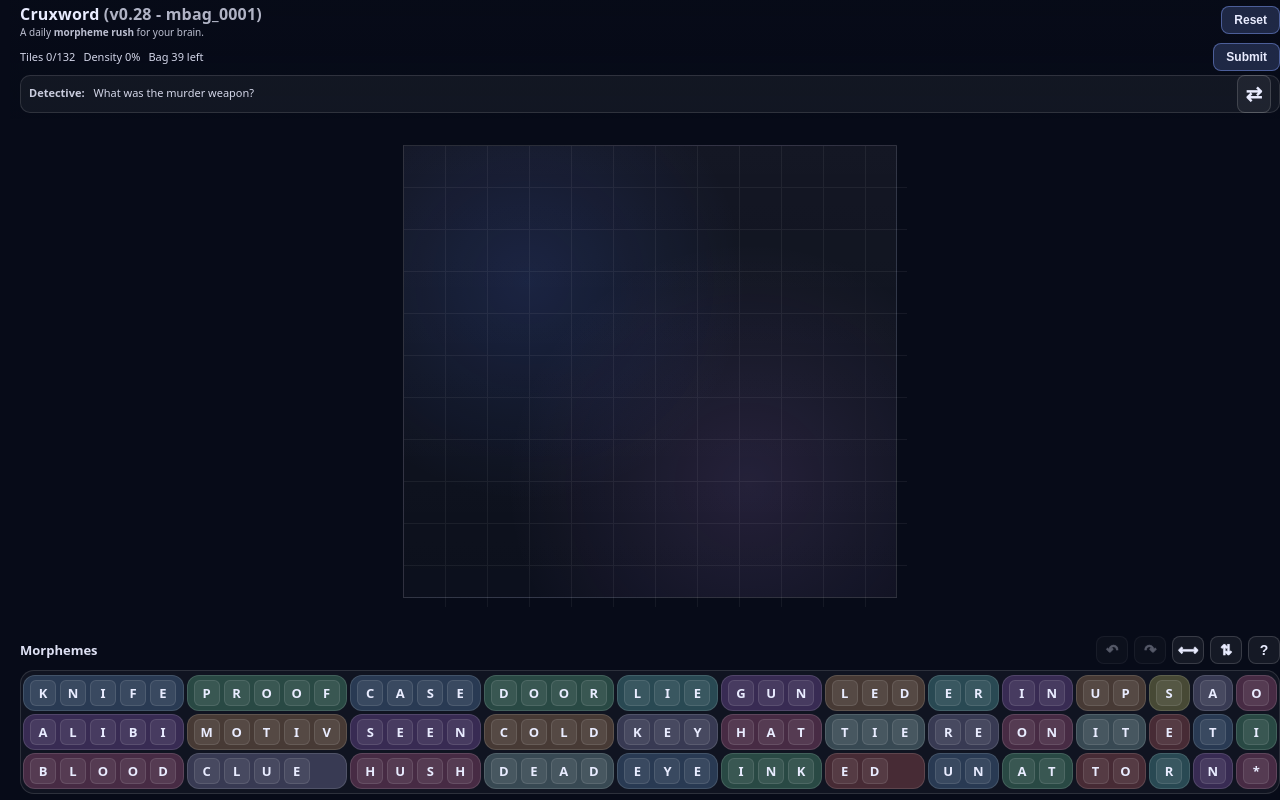
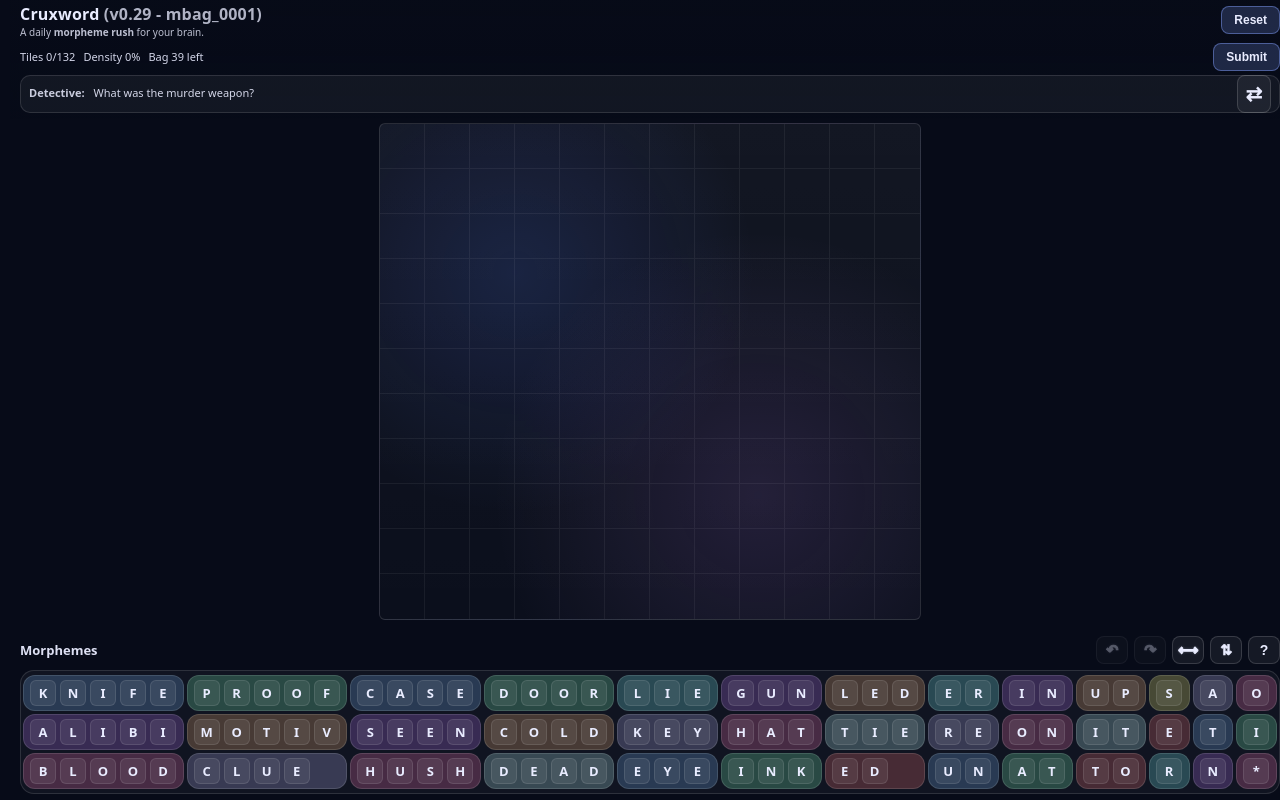
Before and after one commit to KevinHegg/Cruxword, a SvelteKit app: page / in a window 1280 px wide. Built offline with nearby package versions, Linux system fonts and the light colour scheme.

Commit message:
fix(v0.29): align board sizing and shadows
- size board from screen content box
- use fixed pixel grid cells for shadow alignment
- round board corners and prevent edge clipping
- thicken undo/redo/rotate icon strokes
- restore 11x12 board order

```diff
--- a/src/routes/+page.svelte
+++ b/src/routes/+page.svelte
@@ -10,7 +10,7 @@
 	let bag: MorphemeBag = pickRandomBag();
 	let bagIssues: string[] = [];
 	let sticks: Stick[] = [];
-	let board: BoardState = createEmptyBoard(12, 11);
+	let board: BoardState = createEmptyBoard(11, 12);
 
 	let selectedSid: string | null = null;
 	// Use sessionStorage to remember if user dismissed quickstart
@@ -113,42 +113,48 @@
 			dictionaryLoaded = true;
 		});
 
-		// COMPLETELY NEW APPROACH: Calculate board size from actual viewport
-		// instead of relying on flex container measurements
+		// Calculate board size from the actual screen content box
+		// This avoids flex rounding issues and prevents clipping on iOS
 		const calculateBoardSize = () => {
 			if (placementMode) return;
 
-			// Get viewport height (use dvh-like calculation)
-			const vh = window.visualViewport?.height ?? window.innerHeight;
-			const vw = window.visualViewport?.width ?? window.innerWidth;
-
-			// Measure actual heights of header and bank
 			const headerEl = document.querySelector('.top') as HTMLElement;
 			const bankEl = document.querySelector('.bank') as HTMLElement;
 			const boardEl = document.querySelector('.board') as HTMLElement;
-
-			if (!headerEl || !bankEl || !boardEl) return;
+			const screenEl = document.querySelector('.screen') as HTMLElement;
+
+			if (!headerEl || !bankEl || !boardEl || !screenEl) return;
+
+			const screenRect = screenEl.getBoundingClientRect();
+			const screenStyle = getComputedStyle(screenEl);
+			const paddingTop = parseFloat(screenStyle.paddingTop) || 0;
+			const paddingBottom = parseFloat(screenStyle.paddingBottom) || 0;
+			const paddingLeft = parseFloat(screenStyle.paddingLeft) || 0;
+			const paddingRight = parseFloat(screenStyle.paddingRight) || 0;
 
 			const headerHeight = headerEl.getBoundingClientRect().height;
 			const bankHeight = bankEl.getBoundingClientRect().height;
 
-			// Calculate available space for board with some padding
-			const padding = 20; // total vertical padding
-			const availableHeight = vh - headerHeight - bankHeight - padding;
-			const availableWidth = vw - 20; // 10px padding each side
+			const availableHeight = Math.floor(
+				screenRect.height - paddingTop - paddingBottom - headerHeight - bankHeight
+			);
+			const availableWidth = Math.floor(
+				screenRect.width - paddingLeft - paddingRight
+			);
+
+			if (availableWidth <= 0 || availableHeight <= 0) return;
 
 			// Board is 12 cols x 11 rows - calculate max cell size that fits
 			const border = 2; // 1px border each side
 			const maxCellFromWidth = Math.floor((availableWidth - border) / 12);
 			const maxCellFromHeight = Math.floor((availableHeight - border) / 11);
 
-			// Use the smaller dimension to ensure board fits without clipping
-			// Subtract 2px extra margin to be safe
-			cellSize = Math.min(maxCellFromWidth, maxCellFromHeight) - 2;
+			// Use the smaller dimension so the board fits without clipping
+			cellSize = Math.min(maxCellFromWidth, maxCellFromHeight);
 
 			// Clamp to reasonable range
-			if (cellSize < 16) cellSize = 16;
-			if (cellSize > 50) cellSize = 50;
+			if (cellSize < 12) cellSize = 12;
+			if (cellSize > 60) cellSize = 60;
 
 			// Calculate exact board dimensions
 			const boardWidth = (cellSize * 12) + border;
@@ -302,7 +308,7 @@
 			return lenB - lenA; // Descending order
 		});
 		sticks = newSticks;
-		board = createEmptyBoard(12, 11);
+		board = createEmptyBoard(11, 12);
 		history = [];
 		redoHistory = [];
 		selectedSid = null;
@@ -519,7 +525,7 @@
 				if (cellEl) {
 					const touchR = parseInt(cellEl.dataset.r || '0');
 					const touchC = parseInt(cellEl.dataset.c || '0');
-					if (touchR >= 0 && touchR < 11 && touchC >= 0 && touchC < 12) {
+					if (touchR >= 0 && touchR < board.rows && touchC >= 0 && touchC < board.cols) {
 						finalR = touchR;
 						finalC = touchC;
 					}
@@ -722,7 +728,7 @@
 	<header class="top">
 		<div class="titleRow">
 			<div class="title">
-				<div class="h1">Cruxword <span class="bagId">(v0.28 - {bag.meta.id})</span></div>
+				<div class="h1">Cruxword <span class="bagId">(v0.29 - {bag.meta.id})</span></div>
 				<div class="tagline">A daily <strong>morpheme rush</strong> for your brain.</div>
 			</div>
 
@@ -884,9 +890,9 @@
 			<div class="bankHeader">
 				<div class="bankLabel" on:contextmenu={(e) => e.preventDefault()}>Morphemes</div>
 				<div class="bankActions">
-					<button class="iconBtn thickStroke" disabled={history.length === 0} on:click={undo} aria-label="Undo" title="Undo (Ctrl+Z)">↶</button>
-					<button class="iconBtn thickStroke" disabled={redoHistory.length === 0} on:click={redo} aria-label="Redo" title="Redo (Ctrl+Y)">↷</button>
-					<button class="iconBtn thickStroke rotateBtn" on:click={toggleAllStickOrientations} title="Rotate all stick orientations" style="transform: {hasHorizontalSticks ? 'rotate(0deg)' : 'rotate(90deg)'};">⟷</button>
+					<button class="iconBtn thickStroke strongStroke" disabled={history.length === 0} on:click={undo} aria-label="Undo" title="Undo (Ctrl+Z)">↶</button>
+					<button class="iconBtn thickStroke strongStroke" disabled={redoHistory.length === 0} on:click={redo} aria-label="Redo" title="Redo (Ctrl+Y)">↷</button>
+					<button class="iconBtn thickStroke strongStroke rotateBtn" on:click={toggleAllStickOrientations} title="Rotate all stick orientations" style="transform: {hasHorizontalSticks ? 'rotate(0deg)' : 'rotate(90deg)'};">⟷</button>
 					<button class="iconBtn thickStroke" on:click={sortSticksByLength} title="Reverse stick order (mirror horizontally)">⇅</button>
 					<button class="iconBtn" on:click={() => {
 						showCheat = !showCheat;
@@ -1183,6 +1189,12 @@
 		text-shadow: 0 0 2px rgba(233, 236, 255, 0.3);
 	}
 
+	.iconBtn.strongStroke {
+		/* Extra stroke for thinner glyphs like ↶ ↷ ⟷ */
+		-webkit-text-stroke: 0.9px currentColor;
+		text-shadow: 0 0 3px rgba(233, 236, 255, 0.45);
+	}
+
 	.iconBtn:disabled {
 		opacity: 0.35;
 	}
@@ -1260,20 +1272,21 @@
 		position: relative;
 		/* Size set explicitly in JS to avoid clipping */
 		display: grid;
-		grid-template-columns: repeat(12, 1fr);
-		grid-template-rows: repeat(11, 1fr);
+		grid-template-columns: repeat(12, var(--cell-size));
+		grid-template-rows: repeat(11, var(--cell-size));
 		gap: 0;
-		overflow: visible;
+		overflow: hidden;
 		border: 1px solid rgba(255,255,255,0.12);
+		border-radius: 6px; /* Slightly rounded corners */
 		background:
 			radial-gradient(circle at 25% 30%, rgba(80, 120, 255, 0.15), transparent 45%),
 			radial-gradient(circle at 70% 75%, rgba(200, 140, 255, 0.12), transparent 50%),
 			linear-gradient(180deg, rgba(255,255,255,0.05), rgba(255,255,255,0.02));
 		margin: 0 auto;
 		box-sizing: border-box;
-		width: auto;
-		height: auto;
 		--cell-size: 24px;
+		width: calc(var(--cell-size) * 12 + 2px);
+		height: calc(var(--cell-size) * 11 + 2px);
 	}
 
 	/* subtle grid lines */
@@ -1286,7 +1299,8 @@
 		-webkit-user-select: none;
 		touch-action: none; /* Prevent zoom/pan on cells */
 		cursor: pointer; /* show it's clickable */
-		aspect-ratio: 1 / 1; /* ensure square tiles */
+		width: var(--cell-size);
+		height: var(--cell-size);
 		position: relative;
 		z-index: 1; /* Base z-index for regular cells */
 		transition: opacity 0.1s ease, transform 0.1s ease;
@@ -1295,6 +1309,7 @@
 		contain: layout style; /* Isolate cell layout */
 		/* CRITICAL: Ensure cells are always clickable even with shadows */
 		pointer-events: auto;
+		box-sizing: border-box;
 	}
 
 	.cell:active {
@@ -1331,6 +1346,7 @@
 		right: 1px;
 		bottom: 1px;
 		pointer-events: none;
+		border-radius: 5px;
 	}
 
 	.shadowOverlay {
```
